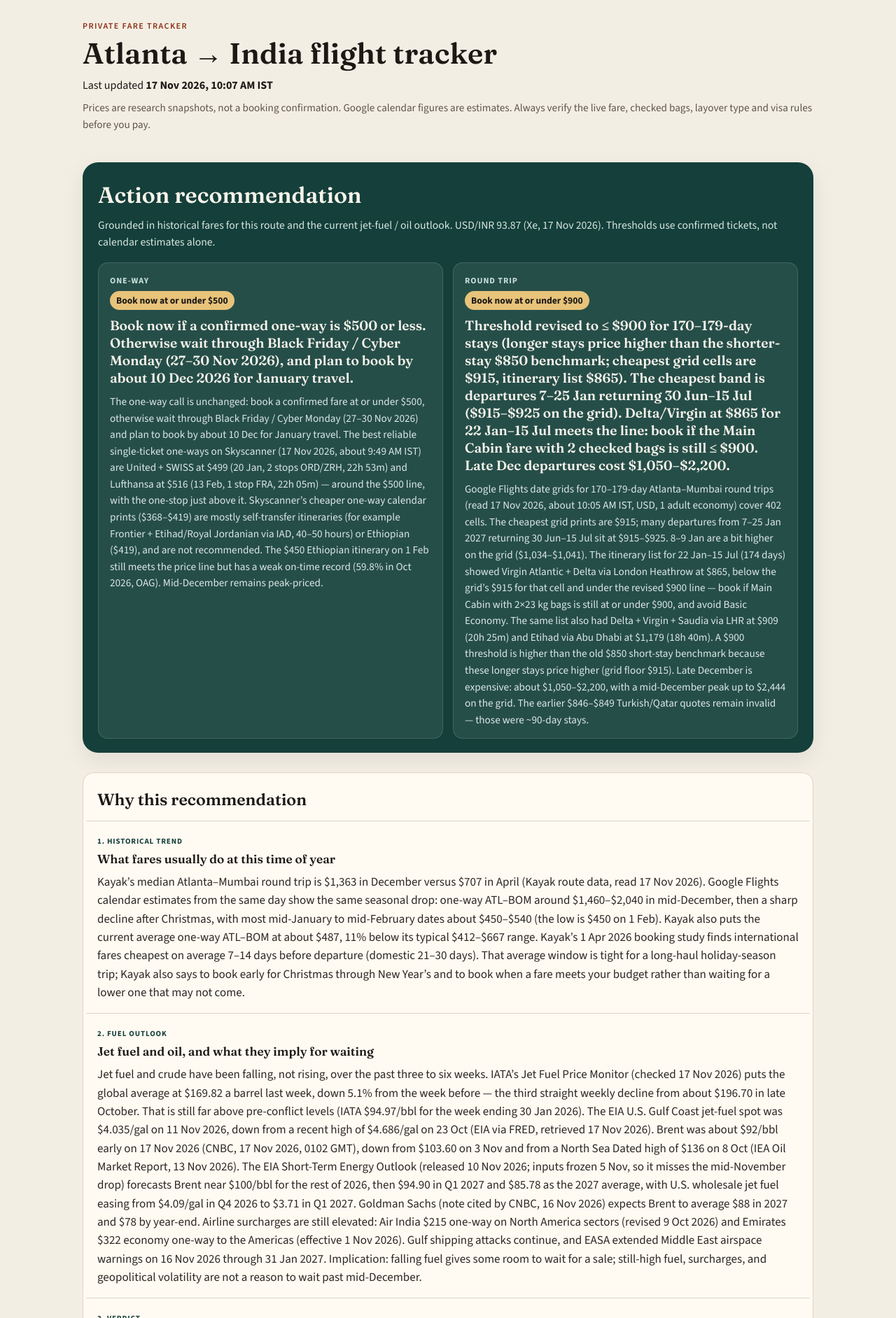
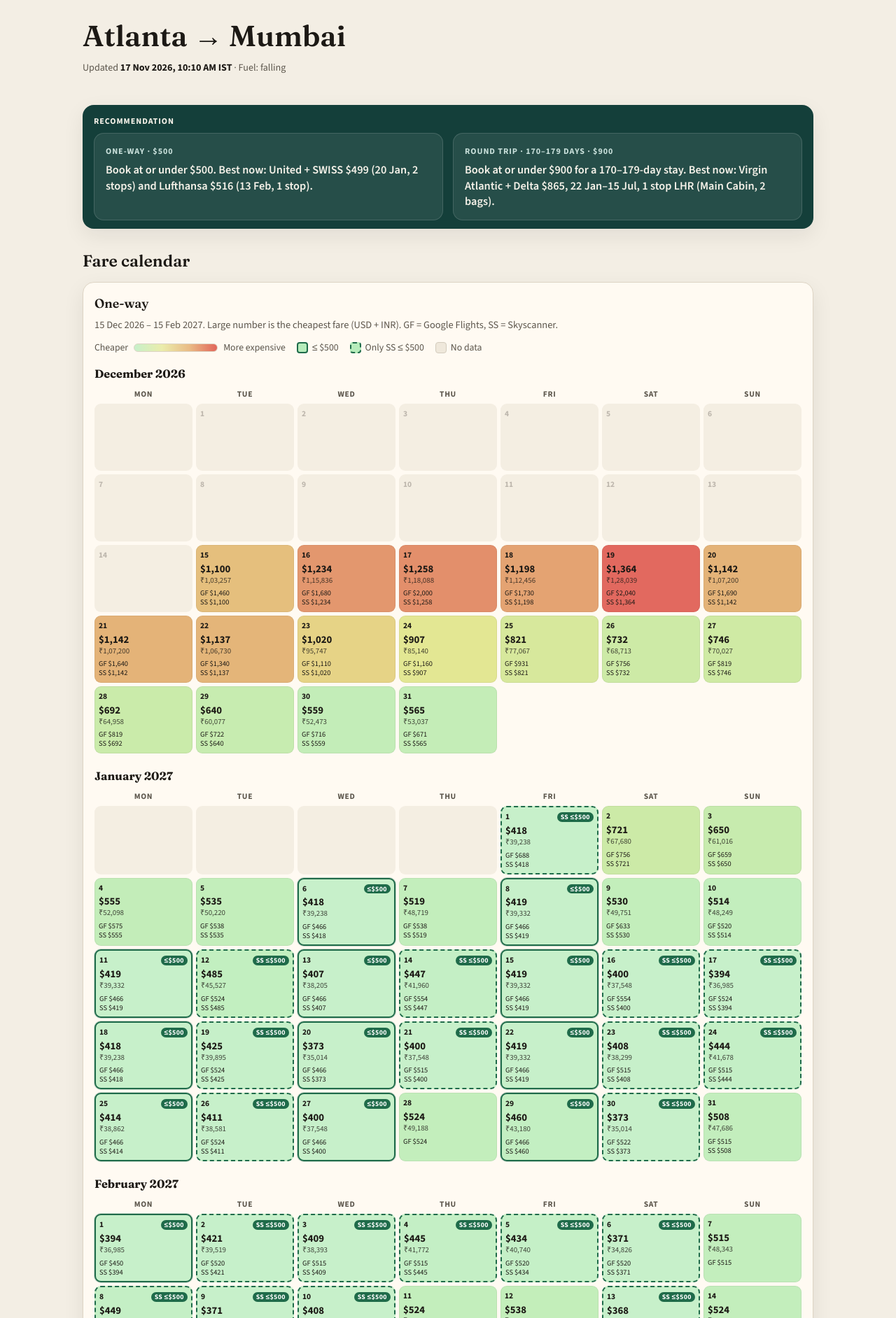
Before and after one commit to Akesarkar/fares-8b0c977c1a, a plain HTML site: page index.html in a window 1280 px wide. Shown: the top 1884 px of the page at 70% size. Drawn offline with nearby package versions, Linux system fonts and the light colour scheme.

Commit message:
Update fares 17 Nov 2026, 10:10 AM IST

```diff
--- a/index.html
+++ b/index.html
@@ -5,7 +5,7 @@
   <meta name="viewport" content="width=device-width, initial-scale=1">
   <meta name="robots" content="noindex,nofollow">
   <meta name="googlebot" content="noindex,nofollow">
-  <title>Atlanta → India flight tracker</title>
+  <title>Atlanta → Mumbai fares</title>
   <link rel="preconnect" href="https://fonts.googleapis.com">
   <link rel="preconnect" href="https://fonts.gstatic.com" crossorigin>
   <link href="https://fonts.googleapis.com/css2?family=Fraunces:opsz,wght@9..144,500;9..144,600;9..144,700&family=Source+Sans+3:ital,wght@0,400;0,500;0,600;0,700;1,400&display=swap" rel="stylesheet">
@@ -60,16 +60,12 @@
       margin: 0 0 10px;
     }
     .updated {
-      font-size: 1rem;
-      color: var(--ink);
-      margin: 0 0 8px;
-    }
-    .updated strong { font-weight: 700; }
-    .disclaimer {
+      font-size: 0.88rem;
       color: var(--muted);
-      font-size: 0.95rem;
       margin: 0;
     }
+    .updated strong { font-weight: 650; color: var(--ink); }
+    .fuel-line { color: var(--muted); font-weight: 500; }
     section { margin: 22px 0 28px; }
     h2 {
       font-family: Fraunces, Georgia, serif;
@@ -88,14 +84,18 @@
     .reco {
       background: var(--teal);
       color: #f7f3ea;
-      border-radius: 22px;
-      padding: 22px 22px 20px;
+      border-radius: 16px;
+      padding: 14px 16px 12px;
       box-shadow: var(--shadow);
     }
     .reco h2 {
       color: #f7f3ea;
-      font-size: clamp(1.5rem, 4vw, 2rem);
-      margin-bottom: 6px;
+      font-size: 0.75rem;
+      letter-spacing: 0.08em;
+      text-transform: uppercase;
+      margin: 0 0 8px;
+      font-family: "Source Sans 3", sans-serif;
+      font-weight: 700;
     }
     .reco .reco-lead {
       margin: 0 0 16px;
@@ -122,10 +122,10 @@
       margin-bottom: 6px;
     }
     .reco-card .action {
-      font-family: Fraunces, Georgia, serif;
-      font-size: 1.2rem;
-      line-height: 1.3;
-      margin: 0 0 10px;
+      font-family: "Source Sans 3", sans-serif;
+      font-size: 1.02rem;
+      line-height: 1.4;
+      margin: 0;
       font-weight: 600;
     }
     .reco-card .threshold {
@@ -469,10 +469,8 @@
 <body>
   <div class="wrap">
     <header class="top">
-      <p class="kicker">Private fare tracker</p>
-      <h1>Atlanta → India flight tracker</h1>
-      <p class="updated">Last updated <strong id="updated">—</strong></p>
-      <p class="disclaimer">Prices are research snapshots, not a booking confirmation. Google calendar figures are estimates. Always verify the live fare, checked bags, layover type and visa rules before you pay.</p>
+      <h1>Atlanta → Mumbai</h1>
+      <p class="updated" id="stamp">Updated <strong id="updated">—</strong></p>
     </header>
 
     <div id="app">
@@ -530,138 +528,89 @@
       const rec = data.recommendation || {};
       const ow = rec.oneway || {};
       const rt = rec.roundtrip || {};
-      const why = data.why || {};
+      const fuelDir = (data.fuel && data.fuel.direction) ? String(data.fuel.direction) : "";
+      const stampExtra = fuelDir ? ` · Fuel: ${fuelDir}` : "";
+      const stamp = document.getElementById("stamp");
+      if (stamp) {
+        stamp.innerHTML = `Updated <strong id="updated">${esc(data.updated_ist || "—")}</strong>${esc(stampExtra)}`;
+      }
 
       const options = (data.best_options || []).filter(o => isMumbaiRoute(o.route)).map(o => {
         const dates = o.return ? `${fmtDate(o.depart)} – ${fmtDate(o.return)}` : fmtDate(o.depart);
+        const link = o.source_url
+          ? `<a class="src" href="${esc(o.source_url)}" target="_blank" rel="noopener noreferrer">${esc(o.source_name || "Open")}</a>`
+          : "";
         return `<tr>
-          <td>${esc(o.route)}<br><small>${esc(tripLabel(o.trip))}</small></td>
-          <td>${esc(dates)}</td>
-          <td class="price">${usd(o.price_usd)}${rate ? `<small>${inr(o.price_usd, rate)}</small>` : ""}${badge(o.price_type)}</td>
+          <td>${esc(tripLabel(o.trip))}<br><small>${esc(dates)}</small></td>
+          <td class="price">${usd(o.price_usd)}${rate ? `<small>${inr(o.price_usd, rate)}</small>` : ""}</td>
           <td>${esc(o.airline)}</td>
-          <td>${esc(o.stops)}</td>
-          <td>${esc(o.duration)}</td>
-          <td>${esc(o.bags)}</td>
-          <td>${esc(o.reliability)}${o.note ? `<br><small>${esc(o.note)}</small>` : ""}</td>
-          <td>${o.source_url ? `<a class="src" href="${esc(o.source_url)}" target="_blank" rel="noopener noreferrer">${esc(o.source_name || "Source")}</a>` : esc(o.source_name || "")}</td>
+          <td>${esc(o.stops || "")}</td>
+          <td>${esc(o.duration || "")}</td>
+          <td>${esc(o.bags || "")}</td>
+          <td>${link}</td>
         </tr>`;
       }).join("");
 
-      const notes = (data.notes || []).map(n => `<li>${esc(n)}</li>`).join("");
-      const sources = (data.sources || []).map((s, i) => {
-        const name = typeof s === "string" ? s : s.name;
-        const url = typeof s === "string" ? "" : s.url;
-        return `<li>${url ? `<a href="${esc(url)}" target="_blank" rel="noopener noreferrer">${esc(name)}</a>` : esc(name)}</li>`;
-      }).join("");
-
-      const fx = rate ? `USD/INR ${rate} (${esc(data.usd_inr_source || "Xe")}).` : "";
-
       document.getElementById("app").innerHTML = `
-        <section class="reco" id="recommendation" aria-labelledby="reco-title">
-          <h2 id="reco-title">Action recommendation</h2>
-          <p class="reco-lead">Grounded in historical fares for this route and the current jet-fuel / oil outlook. ${esc(fx)} Thresholds use confirmed tickets, not calendar estimates alone.</p>
+        <section class="reco" id="recommendation">
+          <h2>Recommendation</h2>
           <div class="reco-grid">
             <article class="reco-card">
-              <div class="label">One-way</div>
-              ${ow.threshold_usd ? `<div class="threshold">Book now at or under ${usd(ow.threshold_usd)}</div>` : ""}
+              <div class="label">One-way${ow.threshold_usd ? " · " + usd(ow.threshold_usd) : ""}</div>
               <p class="action">${esc(ow.action || "")}</p>
-              <p class="why-short">${esc(ow.reasoning || "")}</p>
             </article>
             <article class="reco-card">
-              <div class="label">Round trip</div>
-              ${rt.threshold_usd ? `<div class="threshold">Book now at or under ${usd(rt.threshold_usd)}</div>` : ""}
+              <div class="label">Round trip · 170–179 days${rt.threshold_usd ? " · " + usd(rt.threshold_usd) : ""}</div>
               <p class="action">${esc(rt.action || "")}</p>
-              <p class="why-short">${esc(rt.reasoning || "")}</p>
             </article>
           </div>
         </section>
 
-        <section class="why" id="why" aria-labelledby="why-title">
-          <h2 id="why-title" style="padding:12px 16px 0;">Why this recommendation</h2>
-          <div class="why-item">
-            <div class="tag">1. Historical trend</div>
-            <h3>What fares usually do at this time of year</h3>
-            <p>${esc(why.historical_trend || "")}</p>
+        <section aria-labelledby="cal-title">
+          <h2 id="cal-title">Fare calendar</h2>
+          <div class="chart-card grid-card">
+            <h3>One-way</h3>
+            <p class="caption">15 Dec 2026 – 15 Feb 2027. Large number is the cheapest fare (USD + INR). GF = Google Flights, SS = Skyscanner.</p>
+            <div id="owLegend" class="legend"></div>
+            <div id="owGrid"></div>
           </div>
-          <div class="why-item">
-            <div class="tag">2. Fuel outlook</div>
-            <h3>Jet fuel and oil, and what they imply for waiting</h3>
-            <p>${esc(why.fuel_outlook || "")}</p>
+          <div class="chart-card grid-card">
+            <h3>Round trip · stay 170–179 days (visa limit 180)</h3>
+            <p class="caption">Every departure 15 Dec 2026 – 15 Feb 2027. Return date is on the cell. Grey = not scanned yet.</p>
+            <div id="rtLegend" class="legend"></div>
+            <div id="rtGrid"></div>
           </div>
-          <div class="why-item">
-            <div class="tag">3. Verdict</div>
-            <h3>What to do now</h3>
-            <p>${esc(why.verdict || "")}</p>
+          <div class="chart-card">
+            <h3>One-way price trend</h3>
+            <p class="caption">15 Dec 2026 – 15 Feb 2027. Google Flights and Skyscanner one-way fares.</p>
+            <div class="chart-box"><canvas id="calChart"></canvas></div>
           </div>
         </section>
 
         <section aria-labelledby="best-title">
-          <h2 id="best-title">Best options right now</h2>
+          <h2 id="best-title">Best options</h2>
           <div class="table-wrap">
             <table>
               <thead>
                 <tr>
-                  <th>Route</th>
-                  <th>Date(s)</th>
+                  <th>Dates</th>
                   <th>Price</th>
-                  <th>Airline(s)</th>
-                  <th>Stops / layovers</th>
+                  <th>Airline</th>
+                  <th>Stops</th>
                   <th>Duration</th>
-                  <th>Checked bags</th>
-                  <th>Reliability</th>
-                  <th>Source</th>
+                  <th>Bags</th>
+                  <th>Link</th>
                 </tr>
               </thead>
               <tbody>${options}</tbody>
             </table>
           </div>
         </section>
-
-        <section aria-labelledby="cal-title">
-          <h2 id="cal-title">Fare calendar</h2>
-          <div class="chart-card grid-card">
-            <h3>One-way price grid</h3>
-            <p class="caption">Month view for departures 15 Dec 2026 to 15 Feb 2027. The large number is the cheapest print that day (USD, with INR underneath). GF is the Google Flights calendar estimate; SS is the Skyscanner cheapest fare, which may include long self-transfers and is often not the fare to book. Grey cells are outside the window or have no data.</p>
-            <div id="owLegend" class="legend"></div>
-            <div id="owGrid"></div>
-          </div>
-          <div class="chart-card grid-card">
-            <h3>Round-trip price grid</h3>
-            <p class="caption">Rows are every departure date from 15 Dec 2026 to 15 Feb 2027. Columns are stay length 170–179 days (visa limit 180 days). Each cell is the cheapest round trip departing that day and returning after that many days; the return date is on the cell (and in the tooltip). Only scanned cells have a price; the rest say “not scanned yet”. The $850 book-now badge is provisional until those fares are in. Short-stay quotes (~90 days and under) are not shown here.</p>
-            <div id="rtLegend" class="legend"></div>
-            <div id="rtGrid"></div>
-          </div>
-          <div class="chart-card">
-            <h3>One-way price trend</h3>
-            <p class="caption">Same one-way window as a line chart. The Google Flights line is a calendar estimate (read 17 Nov 2026). The Skyscanner line is the cheapest fare shown that day, including self-transfers (read 17 Nov 2026, about 9:49 AM IST). Gaps are days with no Skyscanner price.</p>
-            <div class="chart-box"><canvas id="calChart"></canvas></div>
-          </div>
-        </section>
-
-        <section aria-labelledby="hist-title">
-          <h2 id="hist-title">Price history</h2>
-          <div class="chart-card">
-            <p class="caption">Cheapest fare seen on each scan, by route and trip type. History starts 17 Nov 2026; more points will appear after later scans.</p>
-            <div class="chart-box"><canvas id="histChart"></canvas></div>
-          </div>
-        </section>
-
-        <section class="notes" aria-labelledby="notes-title">
-          <h2 id="notes-title">Key notes</h2>
-          <ul>${notes}</ul>
-        </section>
-
-        <footer class="sources">
-          <h2>Sources</h2>
-          <ol>${sources}</ol>
-        </footer>
       `;
 
       renderFareGrids(data, rate);
       drawCalendar(data);
-      drawHistory(data);
     }
-
 
     function parseISO(iso) { return new Date(iso + "T12:00:00"); }
     function isoFromDate(d) {
@@ -687,9 +636,9 @@
     function legendHTML(threshold, kind) {
       return `
         <div class="legend-scale"><span>Cheaper</span><span class="legend-bar" aria-hidden="true"></span><span>More expensive</span></div>
-        <span class="legend-book"><span class="swatch book"></span> At or under ${usd(threshold)} (Google at or under the line, or both)</span>
-        <span class="legend-book-ss"><span class="swatch book-ss"></span> Only Skyscanner at or under ${usd(threshold)} (may be a self-transfer)</span>
-        <span class="legend-empty"><span class="swatch"></span> ${kind === "rt" ? "Not scanned yet" : "No data / outside the window"}</span>
+        <span class="legend-book"><span class="swatch book"></span> ≤ ${usd(threshold)}</span>
+        <span class="legend-book-ss"><span class="swatch book-ss"></span> Only SS ≤ ${usd(threshold)}</span>
+        <span class="legend-empty"><span class="swatch"></span> ${kind === "rt" ? "Not scanned yet" : "No data"}</span>
       `;
     }
 
@@ -782,7 +731,7 @@
       const legend = document.getElementById("rtLegend");
       if (!host) return;
       const grid = (data.calendar_grid && data.calendar_grid.roundtrip) || {};
-      const threshold = grid.threshold_usd || (data.recommendation && data.recommendation.roundtrip && data.recommendation.roundtrip.threshold_usd) || 850;
+      const threshold = grid.threshold_usd || (data.recommendation && data.recommendation.roundtrip && data.recommendation.roundtrip.threshold_usd) || 900;
       const windows = grid.return_windows_days || [170, 171, 172, 173, 174, 175, 176, 177, 178, 179];
       const start = grid.depart_start || "2026-12-15";
       const end = grid.depart_end || "2027-02-15";
```
Also changed, not shown: data.json.
